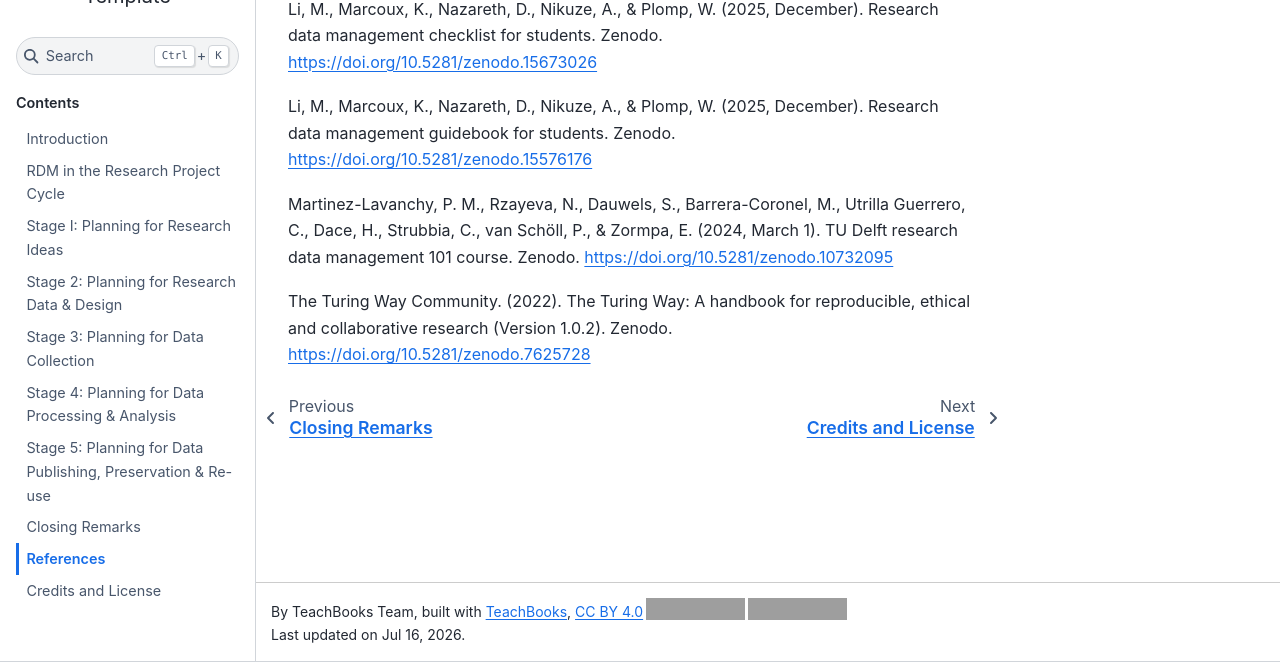
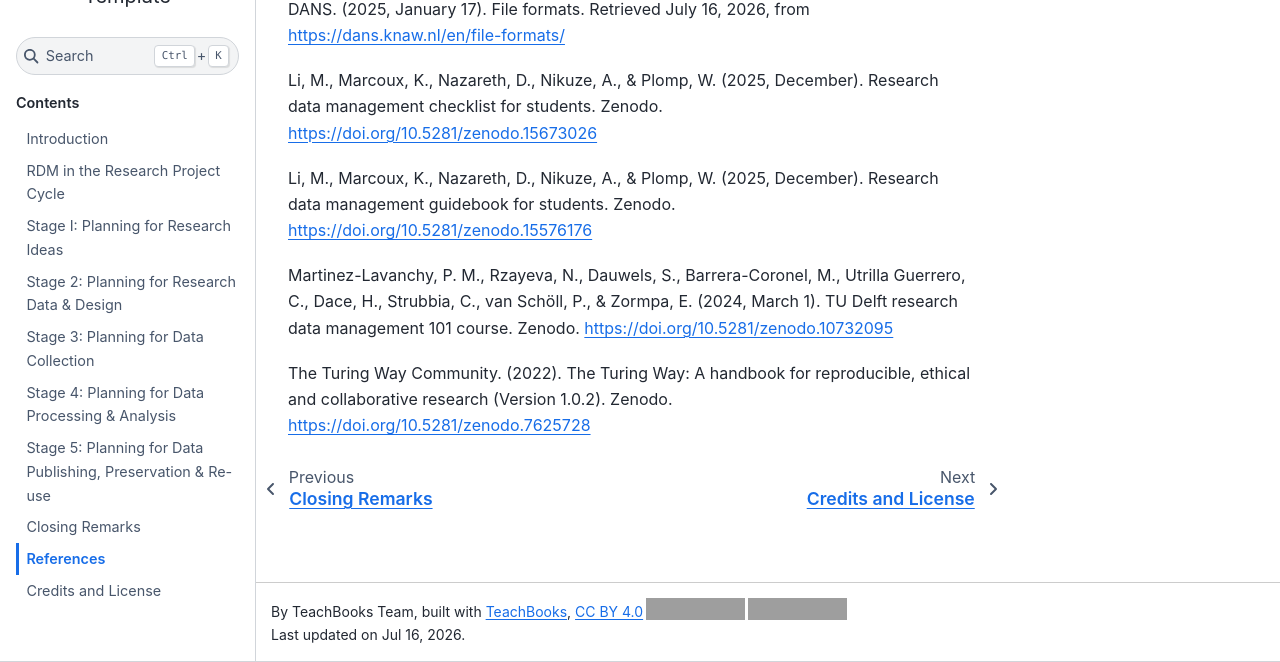
Before and after one commit to tu-delft-library/planning_for_rdm, a Jupyter Book: the page built from book/references.md, in a window 1280 px wide, cut to the strip 239-901 px from the top of the page. Built offline with Jupyter Book 1.0.4 settings and Sphinx 7.4.7 and the Sphinx Book theme 1.1.4, drawn with Linux system fonts in a browser that asks for light colours; comment, search, counter and statistics services are not loaded; grey boxes are pictures that could not be loaded.

Commit message:
Update references.md

```diff
--- a/book/references.md
+++ b/book/references.md
@@ -1,6 +1,7 @@
 # References
 :::{bibliography}
 :::
+DANS. (2025, January 17). File formats. Retrieved July 16, 2026, from https://dans.knaw.nl/en/file-formats/
 
 Li, M., Marcoux, K., Nazareth, D., Nikuze, A., & Plomp, W. (2025, December). Research data 	management checklist for students. Zenodo. https://doi.org/10.5281/zenodo.15673026
 
```
